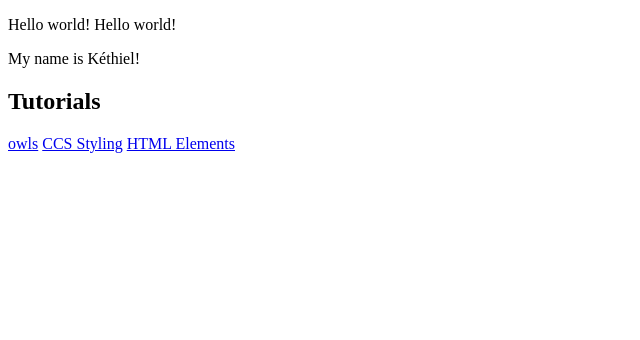
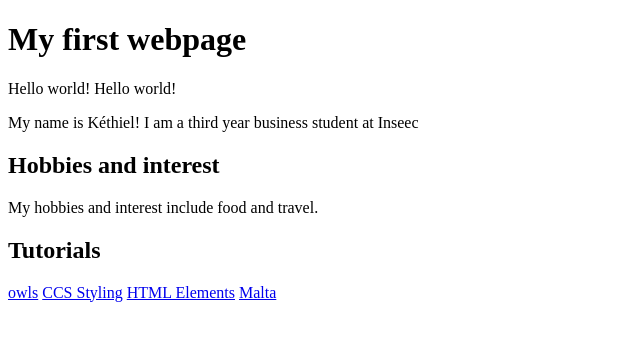
Before and after one commit to latielke/latielke.github.io, a plain HTML site: page index.html in a window 1280 px wide. Shown: the whole page, without its empty margins (0-640 px from the left). Drawn offline with Linux system fonts and the light colour scheme.

Commit message:
Add files via upload

```diff
--- a/index.html
+++ b/index.html
@@ -4,11 +4,15 @@
        <title>Hello World</title>
    </head>
    <body>
+   <h1>My first webpage</h1>
    <p>Hello world! Hello world!</p>
-   <p>My name is Kéthiel!</p>
+   <p>My name is Kéthiel! I am a third year business student at Inseec </p>
+   <h2>Hobbies and interest</h2>
+   <p>My hobbies and interest include food and travel.</p>
    <h2>Tutorials</h2>
    <a href="owls.html">owls</a>
    <a href="https://codepen.io/latielke/pen/XWWvJjw?editors=1100">CCS Styling</a>
    <a href="https://codepen.io/latielke/pen/XWWvJjw?editors=1100">HTML Elements</a>
+   <a href="https://codepen.io/latielke/pen/qBEZBbe">Malta</a>
    </body>
 </html>
```
